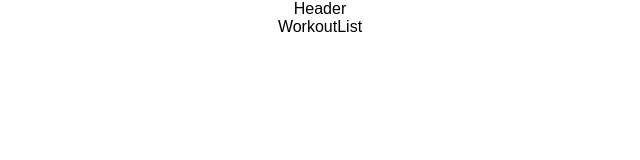
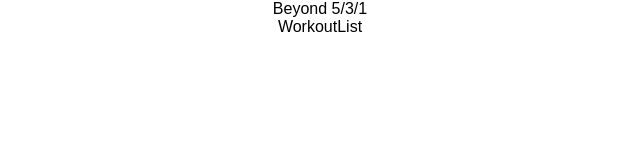
Before and after one commit to martinbee/beyond-web-app, a React (Create React App) app: page / in a window 1280 px wide. Shown: the top 160 px of the page, without its empty margins (320-960 px from the left). Built offline with nearby package versions, Linux system fonts and the light colour scheme.

Commit message:
feat: setup eslint

```diff
--- a/package.json
+++ b/package.json
@@ -3,6 +3,11 @@
   "version": "0.1.0",
   "private": true,
   "devDependencies": {
+    "eslint": "^4.4.0",
+    "eslint-config-airbnb": "^15.1.0",
+    "eslint-plugin-import": "^2.7.0",
+    "eslint-plugin-jsx-a11y": "^5.0.1",
+    "eslint-plugin-react": "^7.1.0",
     "react-scripts": "1.0.10"
   },
   "dependencies": {
@@ -15,6 +20,7 @@
   "scripts": {
     "start": "react-scripts start",
     "build": "react-scripts build",
+    "lint": "eslint ./src/",
     "test": "react-scripts test --env=jsdom",
     "eject": "react-scripts eject"
   }
--- a/src/App.js
+++ b/src/App.js
@@ -1,16 +1,12 @@
-import React, { Component } from 'react';
+import React from 'react';
 
 import './App.css';
 import Home from './components/Home';
 
-class App extends Component {
-  render() {
-    return (
-      <div className="App">
-        <Home />
-      </div>
-    );
-  }
-}
+const App = () => (
+  <div className="App">
+    <Home />
+  </div>
+);
 
 export default App;
--- a/src/components/Home/Header/index.jsx
+++ b/src/components/Home/Header/index.jsx
@@ -1,7 +1,7 @@
 import React from 'react';
 
 const Header = () => {
-  return <div>Header</div>;
+  return <div>Beyond 5/3/1</div>;
 };
 
 export default Header;
--- /dev/null
+++ b/src/components/Home/WorkoutList/Workout/index.jsx
@@ -0,0 +1,6 @@
+import React from 'react';
+import { string } from 'prop-types';
+
+const Workout = ({ test }) => (
+  <div>hello</div>
+);
--- a/src/registerServiceWorker.js
+++ b/src/registerServiceWorker.js
@@ -1,3 +1,4 @@
+/* eslint-disable */
 // In production, we register a service worker to serve assets from local cache.
 
 // This lets the app load faster on subsequent visits in production, and gives
```
Also changed, not shown: src/components/Home/WorkoutList/index.jsx (+7 -0 lines), .eslintrc.js (added), src/components/WorkoutDetails/index.jsx (added).
